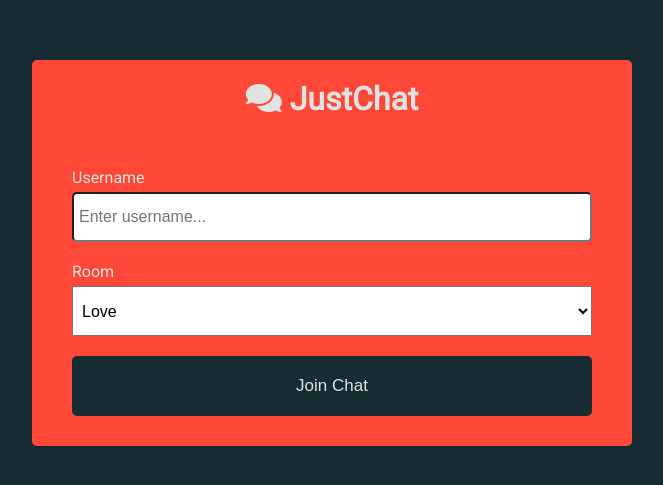
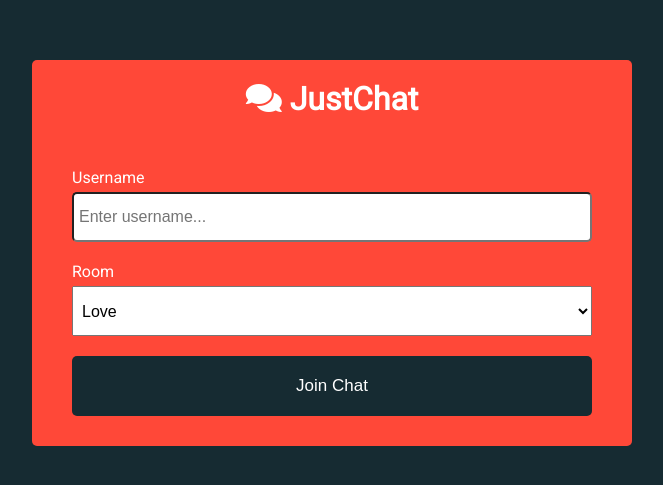
Before and after one commit to arshalsoren/JustChat, a website: page public/index.html in a window 1280 px wide. Shown: the part 127-612 px from the top of the page, without its empty margins (308-971 px from the left). Drawn offline with Linux system fonts and the light colour scheme.

Commit message:
update: text color

```diff
--- a/public/css/style.css
+++ b/public/css/style.css
@@ -2,7 +2,7 @@
 :root {
     --bg-color: #162b32;
     --bg-color-2: #ff4838;
-    --text-color: #e1e2e2;
+    --text-color: #ffffff;
     --success-color: #5cb85c;
     --error-color: #d9534f;
 }
```
